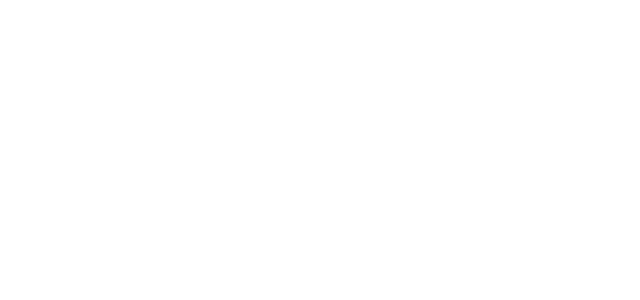
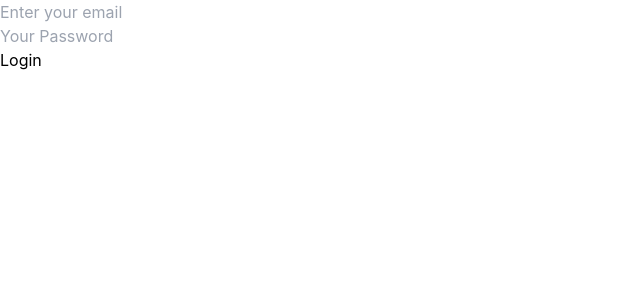
Before and after one commit to anita00001/fix-mate-frontend, a React (Create React App) app: page /login in a window 1280 px wide. Before the commit this address had no page. Shown: the top 300 px of the page, without its empty margins (0-640 px from the left). Built offline with nearby package versions, Linux system fonts and the light colour scheme.

Commit message:
Add login reducer, form and included in store

```diff
--- a/src/App.js
+++ b/src/App.js
@@ -1,11 +1,13 @@
 import { Routes, Route } from 'react-router-dom';
 import SignupForm from './components/SignupForm';
+import LoginForm from './components/loginForm';
 
 function App() {
   return (
     <div>
       <Routes>
         <Route path="/signup" element={<SignupForm />} />
+        <Route path="/login" element={<LoginForm />} />
       </Routes>
     </div>
   );
--- a/src/components/SignupForm.js
+++ b/src/components/SignupForm.js
@@ -1,5 +1,6 @@
 import React, { useState } from 'react';
 import { useDispatch } from 'react-redux';
+import { Link } from 'react-router-dom';
 import { signupDetails } from '../redux/signup/signupSlice';
 
 function SignupForm() {
@@ -9,6 +10,7 @@
   const [password, setPassword] = useState('');
   const [confirmPassword, setConfirmPassword] = useState('');
   const [passwordMatch, setPasswordMatch] = useState(true);
+  const [signupSuccess, setSignupSuccess] = useState(false);
 
   const handleSubmit = (e) => {
     e.preventDefault();
@@ -19,6 +21,7 @@
       setEmail('');
       setPassword('');
       setConfirmPassword('');
+      setSignupSuccess(true);
     } else {
       setPasswordMatch(false);
     }
@@ -26,8 +29,15 @@
 
   return (
     <div>
+      <h1 className="font-bold text-slate-900">User Registration</h1>
       <form onSubmit={handleSubmit}>
         {!passwordMatch && <p>Passwords do not match.</p>}
+        {signupSuccess && (
+          <p>
+            Signup successful! You can now
+            <Link to="/login"> proceed to the home page</Link>
+          </p>
+        )}
         <div>
           <input
             type="text"
--- /dev/null
+++ b/src/components/loginForm.js
@@ -0,0 +1,46 @@
+import React, { useState } from 'react';
+import { useDispatch } from 'react-redux';
+import { loginDetails } from '../redux/login/loginSlice';
+
+function LoginForm() {
+  const dispatch = useDispatch();
+  const [email, setEmail] = useState('');
+  const [password, setPassword] = useState('');
+
+  const handleSubmit = (e) => {
+    e.preventDefault();
+    dispatch(loginDetails({ email, password }));
+    setEmail('');
+    setPassword('');
+  };
+
+  return (
+    <div>
+      <form onSubmit={handleSubmit}>
+        <div>
+          <input
+            type="email"
+            id="email"
+            placeholder="Enter your email"
+            required
+            value={email}
+            onChange={(e) => setEmail(e.target.value)}
+          />
+        </div>
+        <div>
+          <input
+            type="password"
+            id="password"
+            placeholder="Your Password"
+            required
+            value={password}
+            onChange={(e) => setPassword(e.target.value)}
+          />
+        </div>
+        <button type="submit">Login</button>
+      </form>
+    </div>
+  );
+}
+
+export default LoginForm;
--- /dev/null
+++ b/src/redux/login/loginSlice.js
@@ -0,0 +1,46 @@
+import { createSlice, createAsyncThunk } from '@reduxjs/toolkit';
+import axios from 'axios';
+import baseURL from '../apiConfig';
+
+export const loginDetails = createAsyncThunk('authentication/login', async (identity) => {
+  try {
+    const response = await axios.post(`${baseURL}login`, {
+      user: {
+        email: identity.email,
+        password: identity.password,
+      },
+    });
+    return response.data;
+  } catch (error) {
+    throw new Error('Login failed');
+  }
+});
+
+const loginSlice = createSlice({
+  name: 'authentication',
+  initialState: {
+    userData: null,
+    loading: false,
+    error: null,
+  },
+  extraReducers: (builder) => {
+    builder
+      .addCase(loginDetails.pending, (state) => ({
+        ...state,
+        loading: true,
+        error: null,
+      }))
+      .addCase(loginDetails.fulfilled, (state, action) => ({
+        ...state,
+        loading: false,
+        userData: action.payload,
+      }))
+      .addCase(loginDetails.rejected, (state, action) => ({
+        ...state,
+        loading: false,
+        error: action.error.message,
+      }));
+  },
+});
+
+export default loginSlice.reducer;
--- a/src/redux/store.js
+++ b/src/redux/store.js
@@ -1,9 +1,11 @@
 import { configureStore } from '@reduxjs/toolkit';
 import signupSlice from './signup/signupSlice';
+import loginSlice from './login/loginSlice';
 
 const store = configureStore({
   reducer: {
     signup: signupSlice,
+    login: loginSlice,
   },
 });
 
```
